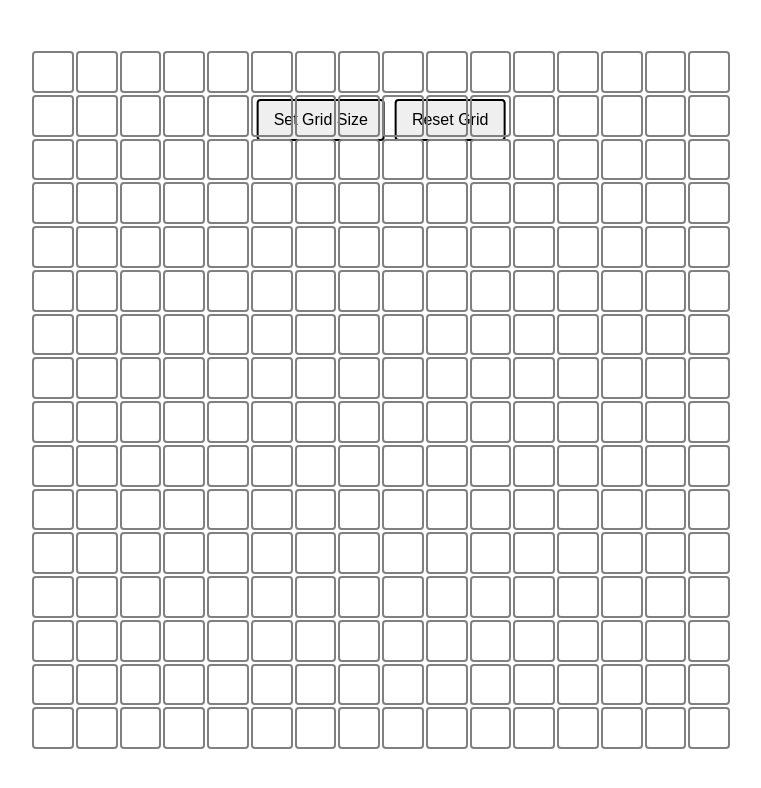
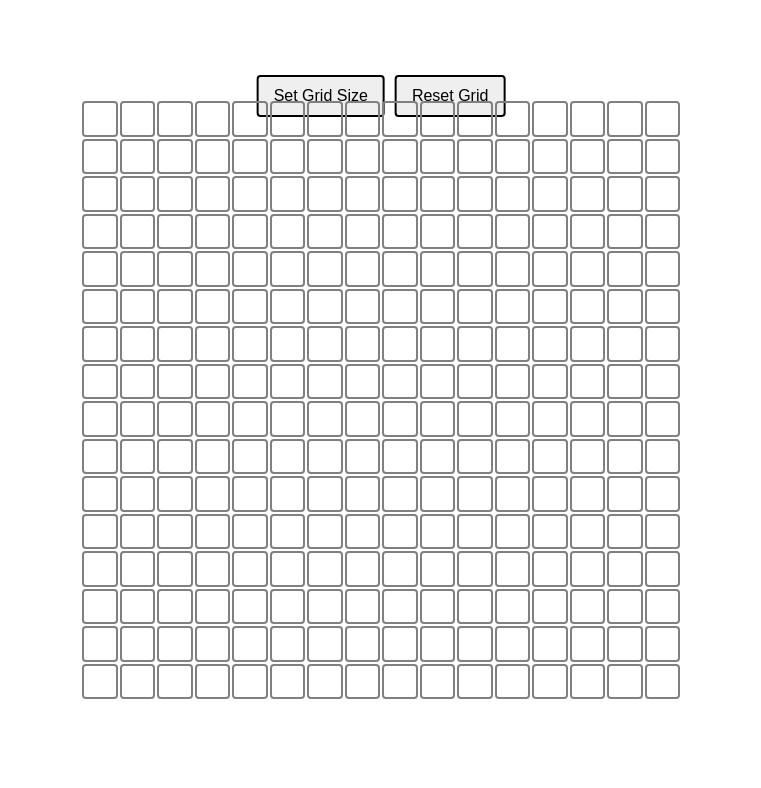
Before and after one commit to RVestraete/Etch-a-Sketch, a plain HTML site: page index.html in a window 1280 px wide. Shown: the whole page, without its empty margins (259-1020 px from the left). Drawn offline with Linux system fonts and the light colour scheme.

Commit message:
Update of the grid size.

```diff
--- a/script.js
+++ b/script.js
@@ -4,7 +4,7 @@ const resetGridButton = document.querySelector('#reset-grid');
 const colorSelector = document.querySelector('#color-selector');
 
 let gridSize = 16;
-const gridDimension = 700;
+const gridDimension = 600;
 const color = [ "#3C9EE7", "#E7993C", "#E73C99", "#3CE746", "#E7993C"];
 
 createGrid();
--- a/style.css
+++ b/style.css
@@ -18,7 +18,7 @@
 
 .controls{
     position: absolute;
-    top: 15%;
+    top: 12%;
     left: 50%;
     transform: translate(-50%, -50%);
     display: flex;
```
